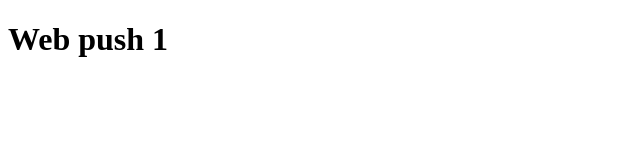
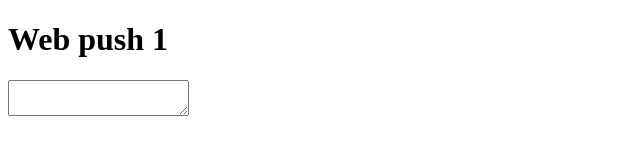
Before and after one commit to rnixik/experiments, a plain HTML site: page webpush/index.html in a window 1280 px wide. Shown: the whole page, without its empty margins (0-640 px from the left). Drawn offline with Linux system fonts and the light colour scheme.

Commit message:
Update index.html

```diff
--- a/webpush/index.html
+++ b/webpush/index.html
@@ -8,6 +8,7 @@
 
 <body>
     <h1>Web push 1</h1>
+    <textarea id="log"></textarea>
     <script src="push.js"></script>
 </body>
 
```
